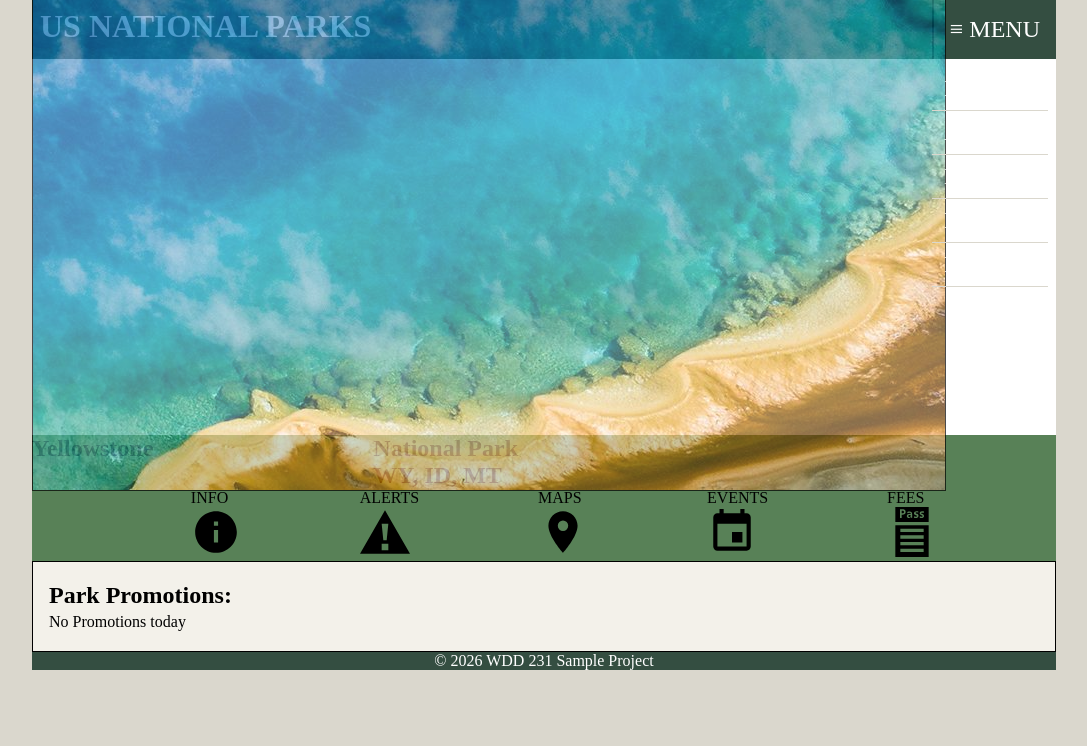
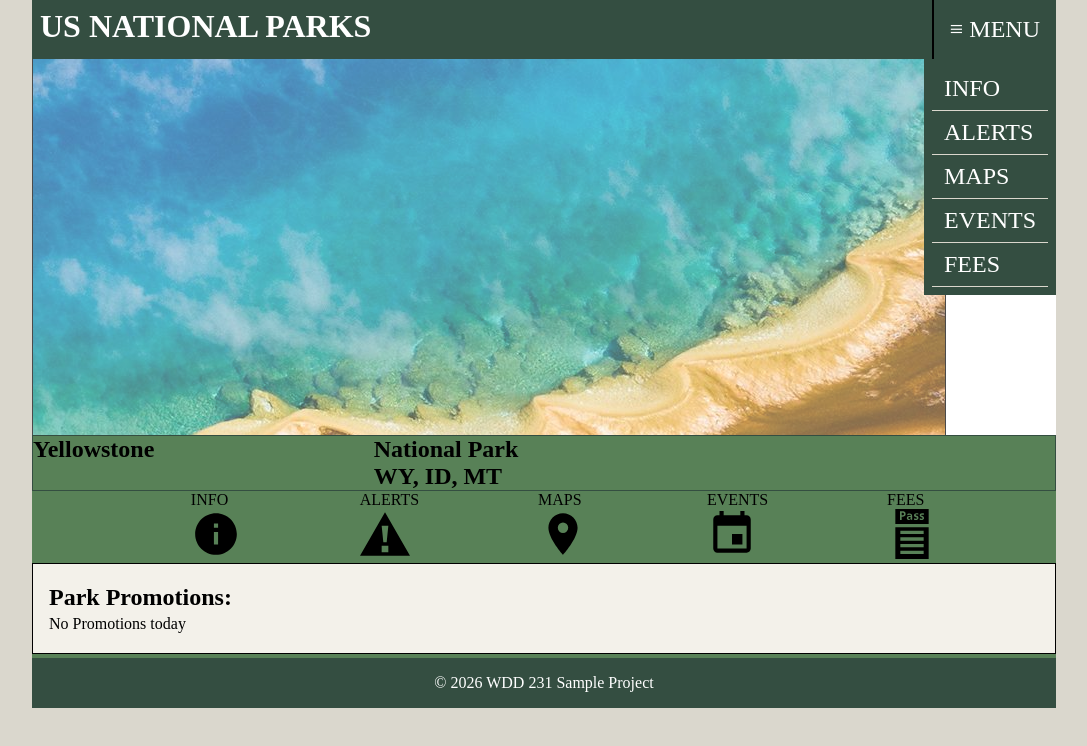
Before and after one commit to Boreas913/webfrontend, a website built with Vite: page src/index.html in a window 1280 px wide. Both pictures are taken after a click on the element "≡ MENU". Shown: the whole page, without its empty margins (96-1183 px from the left). Built offline with nearby package versions, Linux system fonts and the light colour scheme.

Commit message:
week 3 fix

```diff
--- a/src/css/style.css
+++ b/src/css/style.css
@@ -23,25 +23,31 @@
     justify-content: space-between;
     background-color: var(--header-footer-color);
     color: white;
+    position: relative;
+    z-index: 20;
 }
+
 header h1 {
   padding: 0.5rem;
 }
 
-footer{
-    border:var(--accent-color);
+footer {
+    border-top: 4px solid var(--accent-color);
     background-color: var(--header-footer-color);
     display: flex;
     justify-content: center;
     color: white;
+    padding: 1rem;
 }
 
-#parkInfo{
-    border: var(--header-footer-color);
+#parkInfo {
+    border: 1px solid var(--header-footer-color);
     background-color: var(--accent-color);
     display: grid;
     grid-template-columns: 1fr 2fr;
     margin-top: -60px;
+    position: relative;
+    z-index: 15;
 }
 
 header nav {
@@ -52,11 +58,11 @@
 }
 
 #header-menu-options {
-  position: absolute;
-  top: 100%;
-  right: 0;
-  z-index: 10;
-  background-color: var(--header-color);
+    position: absolute;
+    top: 100%;
+    right: 0;
+    z-index: 30;
+    background-color: var(--header-footer-color);
 }
 
 #header-menu-options ul {
--- a/src/index.html
+++ b/src/index.html
@@ -52,7 +52,7 @@
                 </svg>
               </p>
             </li>
-            <li>
+            <li id="park-maps-link">
               <p>MAPS</p>
               <p>
                 <svg><use href="/images/sprite.svg#location_on"></use></svg>
--- a/src/js/main.js
+++ b/src/js/main.js
@@ -8,10 +8,10 @@
 function addEventListeners() {
   const menuTrigger = document.querySelector("#header-menu-trigger");
   const menuOptions = document.querySelector("#header-menu-options");
-  const overview = document.querySelector("#overview");
+  const parkInfo = document.querySelector("#parkInfo");
 
   // MENU toggle
-  if (menuTrigger && menuOptions) { // Don't add these listeners if the elements don't exist
+  if (menuTrigger && menuOptions) {
     menuTrigger.addEventListener("click", () => {
       menuOptions.classList.toggle("is-hidden");
     });
@@ -24,13 +24,13 @@
   }
 
   // Overlay hover color toggle
-  if (overview) { // Don't add these listeners if the element doesn't exist
-    overview.addEventListener("mouseenter", () => {
-      overview.classList.add("overlay-hover");
+  if (parkInfo) {
+    parkInfo.addEventListener("mouseenter", () => {
+      parkInfo.classList.add("overlay-hover");
     });
 
-    overview.addEventListener("mouseleave", () => {
-      overview.classList.remove("overlay-hover");
+    parkInfo.addEventListener("mouseleave", () => {
+      parkInfo.classList.remove("overlay-hover");
     });
   }
 }
```
